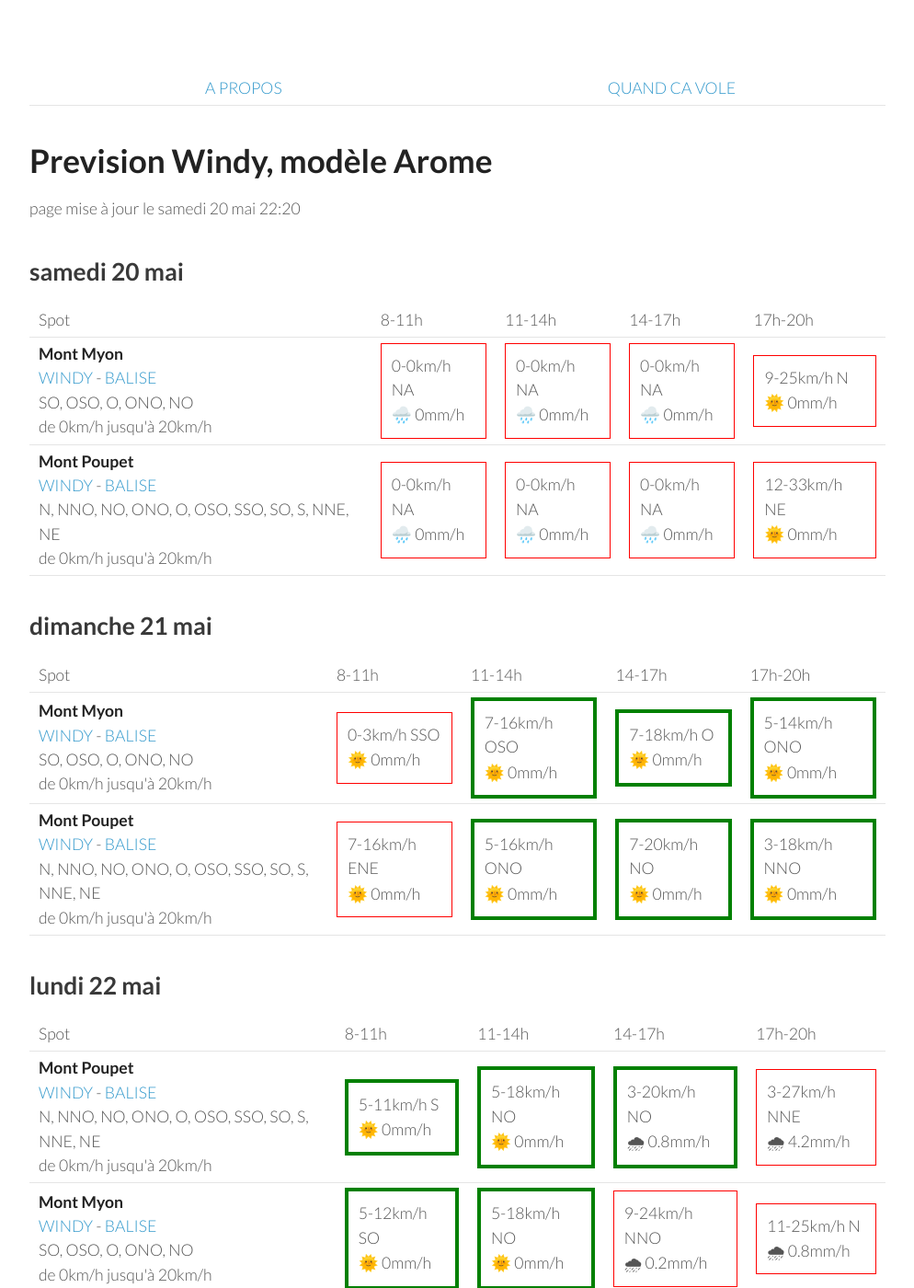
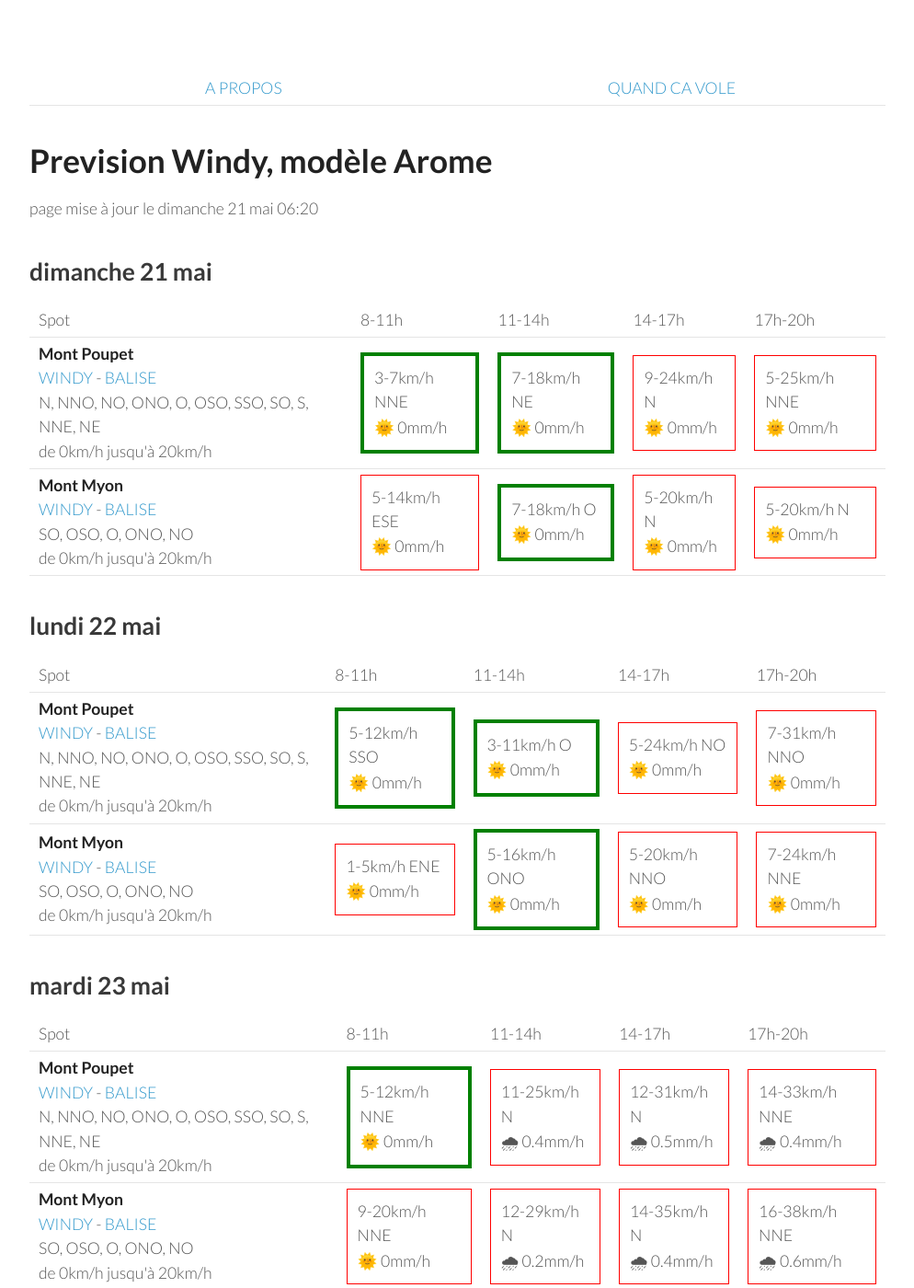
Before and after one commit to parapente-dans-le-nord/parapente-dans-le-nord.github.io, a Jekyll site: the page built from jura.markdown, in a window 1280 px wide and 1400 px high. Shown: the whole window at 92% size, without its empty margins (26-1020 px from the left). Built offline with Jekyll 4.4.1, drawn with Linux system fonts in a browser that asks for light colours; some of the changed text lies outside the part shown.

Commit message:
update index.markdown

```diff
--- a/jura.markdown
+++ b/jura.markdown
@@ -7,42 +7,8 @@ title:  "Tous les spots"
 {: .links}
 
 # Prevision Windy, modèle Arome
-page mise à jour le samedi 20 mai 22:20
+page mise à jour le dimanche 21 mai 06:20
 
-## samedi 20 mai
-
-{::nomarkdown}
-<table>
-  <tbody>
-    <tr>
-      <td>Spot</td>
-      <td>8-11h</td>
-      <td>11-14h</td>
-      <td>14-17h</td>
-      <td>17h-20h</td>
-    </tr>
-<tr>
-        <td><strong>Mont Myon</strong><br><a href="https://windy.com/46.331/5.397?45.898,5.394,8,m:eWoagj8">WINDY</a> - <span class=""><a href="http://www.balisemeteo.com/balise.php?idBalise=70">BALISE</a> </span><br> <span class="vent-favorable">SO, OSO, O, ONO, NO</span><br><span class="force-vent">de 0km/h jusqu'à 20km/h</span> </td>
-
-            <td><div class="not-flyable"><p>0-0km/h NA</p><p>🌧️ 0mm/h</p></div></td>
-            <td><div class="not-flyable"><p>0-0km/h NA</p><p>🌧️ 0mm/h</p></div></td>
-            <td><div class="not-flyable"><p>0-0km/h NA</p><p>🌧️ 0mm/h</p></div></td>
-            <td><div class="not-flyable"><p>9-25km/h N</p><p>🌞 0mm/h</p></div></td>
-
-    </tr>
-<tr>
-        <td><strong>Mont Poupet</strong><br><a href="https://windy.com/46.970/5.876?46.541,5.876,8">WINDY</a> - <span class=""><a href="http://www.balisemeteo.com/balise.php?idBalise=92">BALISE</a> </span><br> <span class="vent-favorable">N, NNO, NO, ONO, O, OSO, SSO, SO, S, NNE, NE</span><br><span class="force-vent">de 0km/h jusqu'à 20km/h</span> </td>
-
-            <td><div class="not-flyable"><p>0-0km/h NA</p><p>🌧️ 0mm/h</p></div></td>
-            <td><div class="not-flyable"><p>0-0km/h NA</p><p>🌧️ 0mm/h</p></div></td>
-            <td><div class="not-flyable"><p>0-0km/h NA</p><p>🌧️ 0mm/h</p></div></td>
-            <td><div class="not-flyable"><p>12-33km/h NE</p><p>🌞 0mm/h</p></div></td>
-
-    </tr>
-
-</tbody>
-</table>
-{:/}
 ## dimanche 21 mai
 
 {::nomarkdown}
@@ -56,22 +22,22 @@ page mise à jour le samedi 20 mai 22:20
       <td>17h-20h</td>
     </tr>
 <tr>
-        <td><strong>Mont Myon</strong><br><a href="https://windy.com/46.331/5.397?45.898,5.394,8,m:eWoagj8">WINDY</a> - <span class=""><a href="http://www.balisemeteo.com/balise.php?idBalise=70">BALISE</a> </span><br> <span class="vent-favorable">SO, OSO, O, ONO, NO</span><br><span class="force-vent">de 0km/h jusqu'à 20km/h</span> </td>
+        <td><strong>Mont Poupet</strong><br><a href="https://windy.com/46.970/5.876?46.541,5.876,8">WINDY</a> - <span class=""><a href="http://www.balisemeteo.com/balise.php?idBalise=92">BALISE</a> </span><br> <span class="vent-favorable">N, NNO, NO, ONO, O, OSO, SSO, SO, S, NNE, NE</span><br><span class="force-vent">de 0km/h jusqu'à 20km/h</span> </td>
 
-            <td><div class="not-flyable"><p>0-3km/h SSO</p><p>🌞 0mm/h</p></div></td>
-            <td><div class="flyable"><p>7-16km/h OSO</p><p>🌞 0mm/h</p></div></td>
-            <td><div class="flyable"><p>7-18km/h O</p><p>🌞 0mm/h</p></div></td>
-            <td><div class="flyable"><p>5-14km/h ONO</p><p>🌞 0mm/h</p></div></td>
+            <td><div class="flyable"><p>3-7km/h NNE</p><p>🌞 0mm/h</p></div></td>
+            <td><div class="flyable"><p>7-18km/h NE</p><p>🌞 0mm/h</p></div></td>
+            <td><div class="not-flyable"><p>9-24km/h N</p><p>🌞 0mm/h</p></div></td>
+            <td><div class="not-flyable"><p>5-25km/h NNE</p><p>🌞 0mm/h</p></div></td>
 
 
     </tr>
 <tr>
-        <td><strong>Mont Poupet</strong><br><a href="https://windy.com/46.970/5.876?46.541,5.876,8">WINDY</a> - <span class=""><a href="http://www.balisemeteo.com/balise.php?idBalise=92">BALISE</a> </span><br> <span class="vent-favorable">N, NNO, NO, ONO, O, OSO, SSO, SO, S, NNE, NE</span><br><span class="force-vent">de 0km/h jusqu'à 20km/h</span> </td>
+        <td><strong>Mont Myon</strong><br><a href="https://windy.com/46.331/5.397?45.898,5.394,8,m:eWoagj8">WINDY</a> - <span class=""><a href="http://www.balisemeteo.com/balise.php?idBalise=70">BALISE</a> </span><br> <span class="vent-favorable">SO, OSO, O, ONO, NO</span><br><span class="force-vent">de 0km/h jusqu'à 20km/h</span> </td>
 
-            <td><div class="not-flyable"><p>7-16km/h ENE</p><p>🌞 0mm/h</p></div></td>
-            <td><div class="flyable"><p>5-16km/h ONO</p><p>🌞 0mm/h</p></div></td>
-            <td><div class="flyable"><p>7-20km/h NO</p><p>🌞 0mm/h</p></div></td>
-            <td><div class="flyable"><p>3-18km/h NNO</p><p>🌞 0mm/h</p></div></td>
+            <td><div class="not-flyable"><p>5-14km/h ESE</p><p>🌞 0mm/h</p></div></td>
+            <td><div class="flyable"><p>7-18km/h O</p><p>🌞 0mm/h</p></div></td>
+            <td><div class="not-flyable"><p>5-20km/h N</p><p>🌞 0mm/h</p></div></td>
+            <td><div class="not-flyable"><p>5-20km/h N</p><p>🌞 0mm/h</p></div></td>
 
 
     </tr>
@@ -94,20 +60,20 @@ page mise à jour le samedi 20 mai 22:20
 <tr>
         <td><strong>Mont Poupet</strong><br><a href="https://windy.com/46.970/5.876?46.541,5.876,8">WINDY</a> - <span class=""><a href="http://www.balisemeteo.com/balise.php?idBalise=92">BALISE</a> </span><br> <span class="vent-favorable">N, NNO, NO, ONO, O, OSO, SSO, SO, S, NNE, NE</span><br><span class="force-vent">de 0km/h jusqu'à 20km/h</span> </td>
 
-            <td><div class="flyable"><p>5-11km/h S</p><p>🌞 0mm/h</p></div></td>
-            <td><div class="flyable"><p>5-18km/h NO</p><p>🌞 0mm/h</p></div></td>
-            <td><div class="flyable"><p>3-20km/h NO</p><p>🌧 0.8mm/h</p></div></td>
-            <td><div class="not-flyable"><p>3-27km/h NNE</p><p>🌧 4.2mm/h</p></div></td>
+            <td><div class="flyable"><p>5-12km/h SSO</p><p>🌞 0mm/h</p></div></td>
+            <td><div class="flyable"><p>3-11km/h O</p><p>🌞 0mm/h</p></div></td>
+            <td><div class="not-flyable"><p>5-24km/h NO</p><p>🌞 0mm/h</p></div></td>
+            <td><div class="not-flyable"><p>7-31km/h NNO</p><p>🌞 0mm/h</p></div></td>
 
 
     </tr>
 <tr>
         <td><strong>Mont Myon</strong><br><a href="https://windy.com/46.331/5.397?45.898,5.394,8,m:eWoagj8">WINDY</a> - <span class=""><a href="http://www.balisemeteo.com/balise.php?idBalise=70">BALISE</a> </span><br> <span class="vent-favorable">SO, OSO, O, ONO, NO</span><br><span class="force-vent">de 0km/h jusqu'à 20km/h</span> </td>
 
-            <td><div class="flyable"><p>5-12km/h SO</p><p>🌞 0mm/h</p></div></td>
-            <td><div class="flyable"><p>5-18km/h NO</p><p>🌞 0mm/h</p></div></td>
-            <td><div class="not-flyable"><p>9-24km/h NNO</p><p>🌧 0.2mm/h</p></div></td>
-            <td><div class="not-flyable"><p>11-25km/h N</p><p>🌧 0.8mm/h</p></div></td>
+            <td><div class="not-flyable"><p>1-5km/h ENE</p><p>🌞 0mm/h</p></div></td>
+            <td><div class="flyable"><p>5-16km/h ONO</p><p>🌞 0mm/h</p></div></td>
+            <td><div class="not-flyable"><p>5-20km/h NNO</p><p>🌞 0mm/h</p></div></td>
+            <td><div class="not-flyable"><p>7-24km/h NNE</p><p>🌞 0mm/h</p></div></td>
 
 
     </tr>
@@ -130,20 +96,20 @@ page mise à jour le samedi 20 mai 22:20
 <tr>
         <td><strong>Mont Poupet</strong><br><a href="https://windy.com/46.970/5.876?46.541,5.876,8">WINDY</a> - <span class=""><a href="http://www.balisemeteo.com/balise.php?idBalise=92">BALISE</a> </span><br> <span class="vent-favorable">N, NNO, NO, ONO, O, OSO, SSO, SO, S, NNE, NE</span><br><span class="force-vent">de 0km/h jusqu'à 20km/h</span> </td>
 
-            <td><div class="flyable"><p>7-14km/h NNE</p><p>🌧 0.2mm/h</p></div></td>
-            <td><div class="not-flyable"><p>12-27km/h N</p><p>🌧 0.8mm/h</p></div></td>
-            <td><div class="not-flyable"><p>14-33km/h N</p><p>🌧 0.7mm/h</p></div></td>
-            <td><div class="not-flyable"><p>16-35km/h N</p><p>🌧 0.5mm/h</p></div></td>
+            <td><div class="flyable"><p>5-12km/h NNE</p><p>🌞 0mm/h</p></div></td>
+            <td><div class="not-flyable"><p>11-25km/h N</p><p>🌧 0.4mm/h</p></div></td>
+            <td><div class="not-flyable"><p>12-31km/h N</p><p>🌧 0.5mm/h</p></div></td>
+            <td><div class="not-flyable"><p>14-33km/h NNE</p><p>🌧 0.4mm/h</p></div></td>
 
 
     </tr>
 <tr>
         <td><strong>Mont Myon</strong><br><a href="https://windy.com/46.331/5.397?45.898,5.394,8,m:eWoagj8">WINDY</a> - <span class=""><a href="http://www.balisemeteo.com/balise.php?idBalise=70">BALISE</a> </span><br> <span class="vent-favorable">SO, OSO, O, ONO, NO</span><br><span class="force-vent">de 0km/h jusqu'à 20km/h</span> </td>
 
-            <td><div class="not-flyable"><p>7-16km/h NNE</p><p>🌞 0mm/h</p></div></td>
-            <td><div class="not-flyable"><p>11-25km/h N</p><p>🌧 0.3mm/h</p></div></td>
-            <td><div class="not-flyable"><p>14-35km/h N</p><p>🌧 0.8mm/h</p></div></td>
-            <td><div class="not-flyable"><p>20-42km/h N</p><p>🌧 0.8mm/h</p></div></td>
+            <td><div class="not-flyable"><p>9-20km/h NNE</p><p>🌞 0mm/h</p></div></td>
+            <td><div class="not-flyable"><p>12-29km/h N</p><p>🌧 0.2mm/h</p></div></td>
+            <td><div class="not-flyable"><p>14-35km/h N</p><p>🌧 0.4mm/h</p></div></td>
+            <td><div class="not-flyable"><p>16-38km/h NNE</p><p>🌧 0.6mm/h</p></div></td>
 
 
     </tr>
@@ -166,8 +132,8 @@ page mise à jour le samedi 20 mai 22:20
 <tr>
         <td><strong>Mont Poupet</strong><br><a href="https://windy.com/46.970/5.876?46.541,5.876,8">WINDY</a> - <span class=""><a href="http://www.balisemeteo.com/balise.php?idBalise=92">BALISE</a> </span><br> <span class="vent-favorable">N, NNO, NO, ONO, O, OSO, SSO, SO, S, NNE, NE</span><br><span class="force-vent">de 0km/h jusqu'à 20km/h</span> </td>
 
-            <td><div class="not-flyable"><p>14-31km/h NE</p><p>🌞 0mm/h</p></div></td>
-            <td><div class="not-flyable"><p>14-37km/h NE</p><p>🌞 0mm/h</p></div></td>
+            <td><div class="not-flyable"><p>14-29km/h NE</p><p>🌞 0mm/h</p></div></td>
+            <td><div class="not-flyable"><p>14-35km/h NE</p><p>🌞 0mm/h</p></div></td>
             <td><div class="not-flyable"><p>18-40km/h NNE</p><p>🌞 0mm/h</p></div></td>
             <td><div class="not-flyable"><p>16-40km/h NNE</p><p>🌞 0mm/h</p></div></td>
 
@@ -176,8 +142,8 @@ page mise à jour le samedi 20 mai 22:20
 <tr>
         <td><strong>Mont Myon</strong><br><a href="https://windy.com/46.331/5.397?45.898,5.394,8,m:eWoagj8">WINDY</a> - <span class=""><a href="http://www.balisemeteo.com/balise.php?idBalise=70">BALISE</a> </span><br> <span class="vent-favorable">SO, OSO, O, ONO, NO</span><br><span class="force-vent">de 0km/h jusqu'à 20km/h</span> </td>
 
-            <td><div class="not-flyable"><p>11-22km/h NNE</p><p>🌞 0mm/h</p></div></td>
-            <td><div class="not-flyable"><p>9-24km/h N</p><p>🌞 0mm/h</p></div></td>
+            <td><div class="not-flyable"><p>3-14km/h N</p><p>🌞 0mm/h</p></div></td>
+            <td><div class="not-flyable"><p>7-22km/h NNO</p><p>🌞 0mm/h</p></div></td>
             <td><div class="not-flyable"><p>14-35km/h NNO</p><p>🌞 0mm/h</p></div></td>
             <td><div class="not-flyable"><p>16-37km/h N</p><p>🌧 0.2mm/h</p></div></td>
 
```
